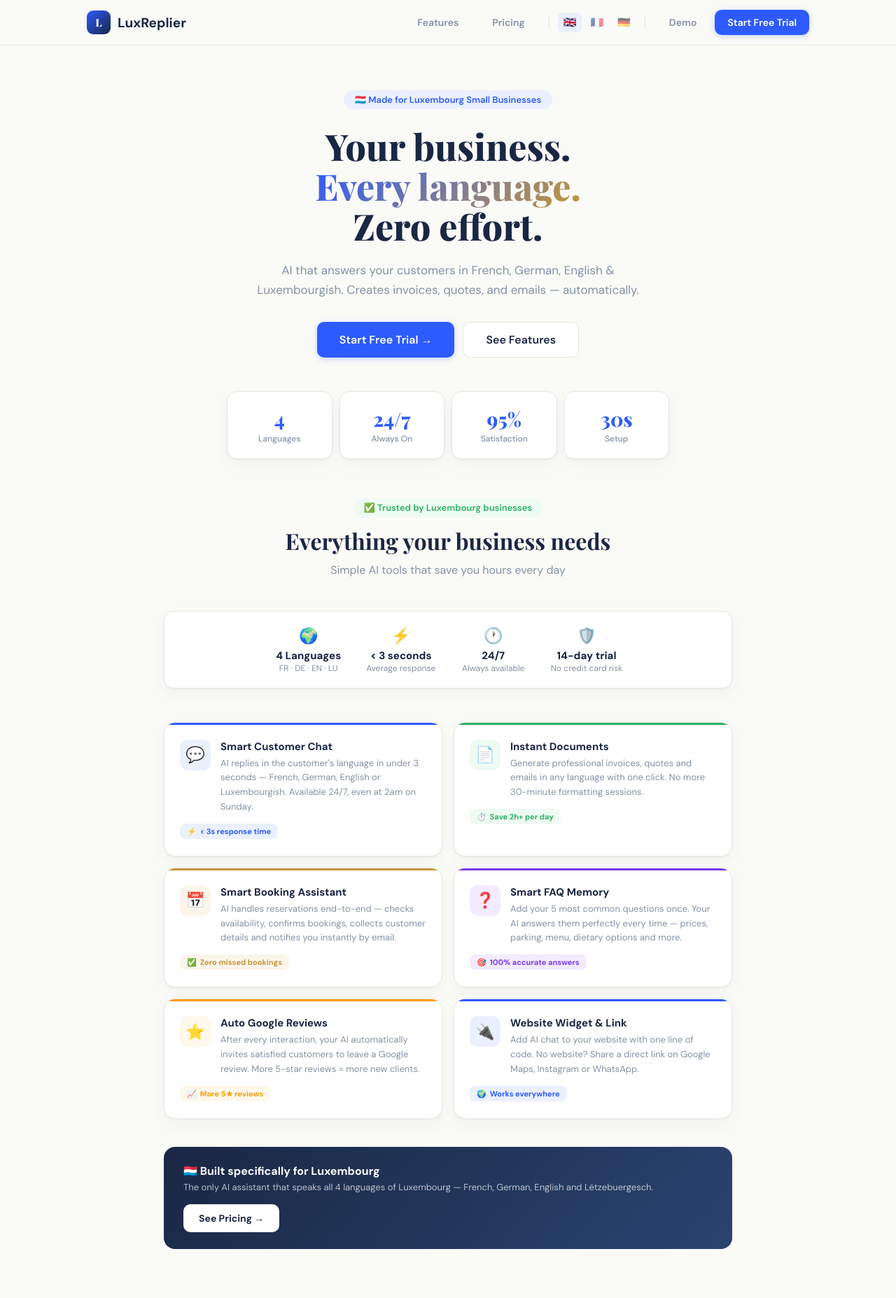
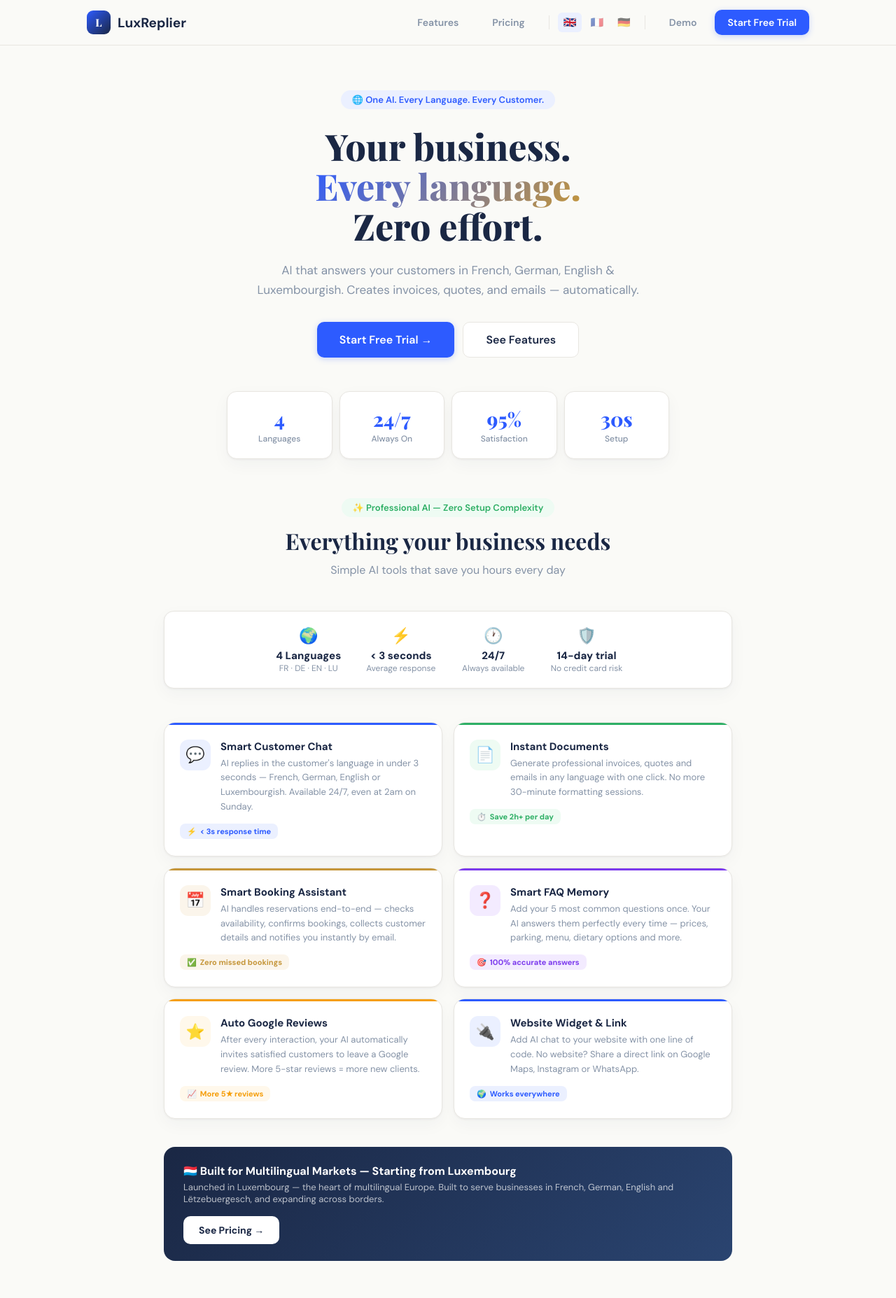
Before and after one commit to Smo-mo/luxreplier, a React (Vite) app in the folder luxreplier-project/: page / in a window 1280 px wide. Shown: the top 1855 px of the page at 70% size. Built offline with nearby package versions, Linux system fonts and the light colour scheme.

Commit message:
Add files via upload

```diff
--- a/luxreplier-project/src/App.jsx
+++ b/luxreplier-project/src/App.jsx
@@ -233,9 +233,9 @@
   const scrollTo = id => { document.getElementById(id)?.scrollIntoView({ behavior: "smooth" }); setMobileMenu(false); };
   const langFlags = { en: "🇬🇧", fr: "🇫🇷", de: "🇩🇪" };
   const texts = {
-    en: { badge: "🇱🇺 Made for Luxembourg Small Businesses", h1: ["Your business.", "Every language.", "Zero effort."], sub: "AI that answers your customers in French, German, English & Luxembourgish. Creates invoices, quotes, and emails — automatically.", cta: "Start Free Trial", cta2: "See Features", ft: "Everything your business needs", fs: "Simple AI tools that save you hours every day", pt: "Simple, transparent pricing", ps: "14-day free trial on all plans. No hidden fees.", fin: "Ready to save 15+ hours a week?", fb: "Start Your 14-Day Free Trial" },
-    fr: { badge: "🇱🇺 Conçu pour les PME luxembourgeoises", h1: ["Votre entreprise.", "Toutes les langues.", "Zéro effort."], sub: "L'IA qui répond à vos clients en français, allemand, anglais et luxembourgeois. Factures, devis et emails — automatiquement.", cta: "Essai Gratuit", cta2: "Fonctionnalités", ft: "Tout ce dont votre entreprise a besoin", fs: "Des outils IA simples qui vous font gagner des heures", pt: "Tarifs simples et transparents", ps: "14 jours d'essai gratuit. Sans frais cachés.", fin: "Prêt à gagner 15h+ par semaine ?", fb: "Essai Gratuit de 14 Jours" },
-    de: { badge: "🇱🇺 Für Luxemburger Kleinunternehmen", h1: ["Ihr Geschäft.", "Jede Sprache.", "Null Aufwand."], sub: "KI die Ihren Kunden auf Französisch, Deutsch, Englisch und Luxemburgisch antwortet. Rechnungen und E-Mails — automatisch.", cta: "Kostenlos Testen", cta2: "Funktionen", ft: "Alles was Ihr Unternehmen braucht", fs: "Einfache KI-Tools die Stunden sparen", pt: "Einfache, transparente Preise", ps: "14 Tage kostenlos. Keine versteckten Kosten.", fin: "Bereit, 15+ Stunden pro Woche zu sparen?", fb: "14 Tage Kostenlos Testen" },
+    en: { badge: "🌐 One AI. Every Language. Every Customer.", h1: ["Your business.", "Every language.", "Zero effort."], sub: "AI that answers your customers in French, German, English & Luxembourgish. Creates invoices, quotes, and emails — automatically.", cta: "Start Free Trial", cta2: "See Features", ft: "Everything your business needs", fs: "Simple AI tools that save you hours every day", pt: "Simple, transparent pricing", ps: "14-day free trial on all plans. No hidden fees.", fin: "Ready to save 15+ hours a week?", fb: "Start Your 14-Day Free Trial" },
+    fr: { badge: "🌐 Un seul AI. Chaque langue. Chaque client.", h1: ["Votre entreprise.", "Toutes les langues.", "Zéro effort."], sub: "L'IA qui répond à vos clients en français, allemand, anglais et luxembourgeois. Factures, devis et emails — automatiquement.", cta: "Essai Gratuit", cta2: "Fonctionnalités", ft: "Tout ce dont votre entreprise a besoin", fs: "Des outils IA simples qui vous font gagner des heures", pt: "Tarifs simples et transparents", ps: "14 jours d'essai gratuit. Sans frais cachés.", fin: "Prêt à gagner 15h+ par semaine ?", fb: "Essai Gratuit de 14 Jours" },
+    de: { badge: "🌐 Eine KI. Jede Sprache. Jeder Kunde.", h1: ["Ihr Geschäft.", "Jede Sprache.", "Null Aufwand."], sub: "KI die Ihren Kunden auf Französisch, Deutsch, Englisch und Luxemburgisch antwortet. Rechnungen und E-Mails — automatisch.", cta: "Kostenlos Testen", cta2: "Funktionen", ft: "Alles was Ihr Unternehmen braucht", fs: "Einfache KI-Tools die Stunden sparen", pt: "Einfache, transparente Preise", ps: "14 Tage kostenlos. Keine versteckten Kosten.", fin: "Bereit, 15+ Stunden pro Woche zu sparen?", fb: "14 Tage Kostenlos Testen" },
   };
   const tx = texts[lang] || texts.en;
   const feats = [
@@ -341,7 +341,7 @@
       {/* Features */}
       <section id="features" style={{ maxWidth: 860, margin: "0 auto", padding: "0 24px 64px" }}>
         <div style={{ textAlign: "center", marginBottom: 48 }}>
-          <div style={{ display: "inline-block", padding: "5px 16px", borderRadius: 20, background: "var(--green-soft)", color: "var(--green)", fontSize: 13, fontWeight: 600, marginBottom: 12 }}>✅ Trusted by Luxembourg businesses</div>
+          <div style={{ display: "inline-block", padding: "5px 16px", borderRadius: 20, background: "var(--green-soft)", color: "var(--green)", fontSize: 13, fontWeight: 600, marginBottom: 12 }}>✨ Professional AI — Zero Setup Complexity</div>
           <h2 style={{ fontFamily: "var(--display)", fontSize: 32, fontWeight: 700, color: "var(--navy)", marginBottom: 10 }}>{tx.ft}</h2>
           <p style={{ color: "var(--muted)", fontSize: 16, maxWidth: 520, margin: "0 auto" }}>{tx.fs}</p>
         </div>
@@ -380,8 +380,8 @@
         {/* Social proof bar */}
         <div style={{ marginTop: 40, padding: "24px 28px", background: "linear-gradient(135deg, var(--navy), #2A4470)", borderRadius: 16, display: "flex", alignItems: "center", justifyContent: "space-between", flexWrap: "wrap", gap: 16 }}>
           <div>
-            <div style={{ fontSize: 16, fontWeight: 700, color: "white", marginBottom: 4 }}>🇱🇺 Built specifically for Luxembourg</div>
-            <div style={{ fontSize: 13, color: "rgba(255,255,255,0.7)" }}>The only AI assistant that speaks all 4 languages of Luxembourg — French, German, English and Lëtzebuergesch.</div>
+            <div style={{ fontSize: 16, fontWeight: 700, color: "white", marginBottom: 4 }}>🇱🇺 Built for Multilingual Markets — Starting from Luxembourg</div>
+            <div style={{ fontSize: 13, color: "rgba(255,255,255,0.7)" }}>Launched in Luxembourg — the heart of multilingual Europe. Built to serve businesses in French, German, English and Lëtzebuergesch, and expanding across borders.</div>
           </div>
           <button className="btn" style={{ background: "white", color: "var(--navy)", fontWeight: 700, whiteSpace: "nowrap", flexShrink: 0 }} onClick={() => scrollTo("pricing")}>See Pricing →</button>
         </div>
```
